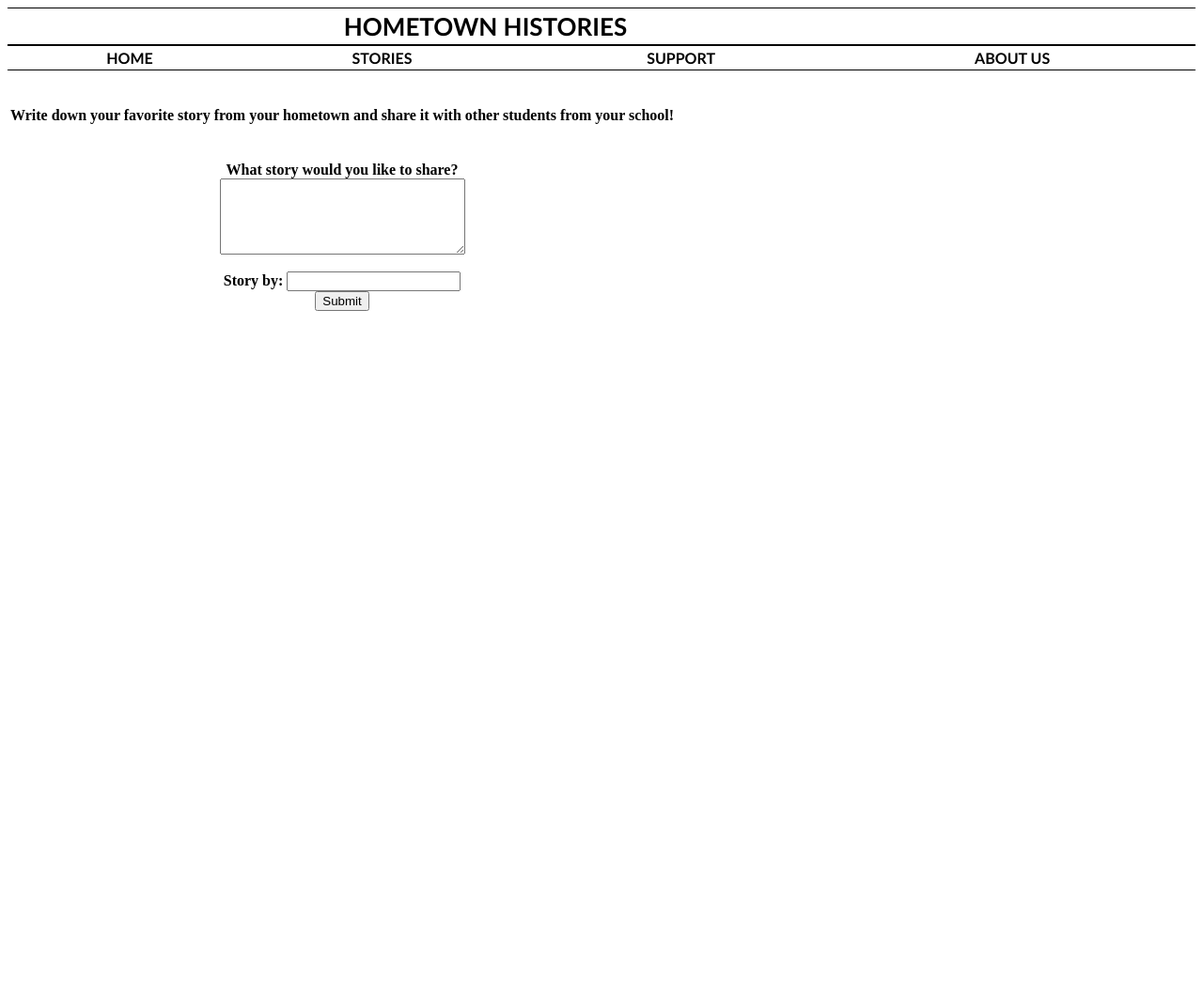
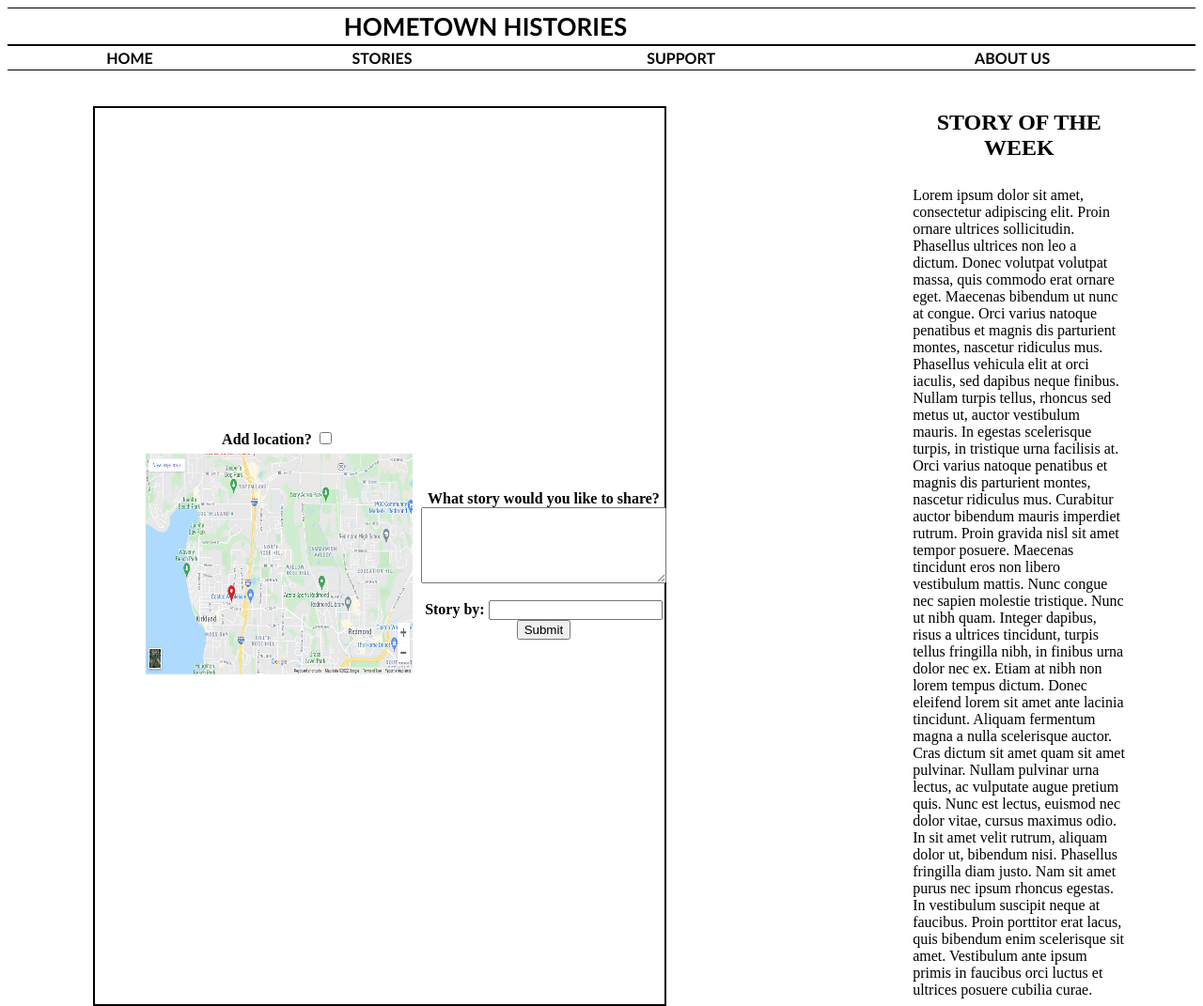
Before and after one commit to professor-forward/project-matt, a plain HTML site: page index.html in a window 1280 px wide. Shown: the top 1071 px of the page at 94% size. Before the commit the page ends 800 px from the top, so only its background shows below. Drawn offline with Linux system fonts and the light colour scheme.

Commit message:
Adds HTML and CSS for mockup submission square and story of the week feature, as well as the start of the about us section

```diff
--- a/index.html
+++ b/index.html
@@ -21,6 +21,29 @@
 	font-size: 26px;
 	font-family: Trebuchet MS
 }
+.leftTable{
+	padding-bottom:10px;
+	margin-left:5%;
+	border-collapse: collapse;
+	width:30%;
+}
+.maps{
+	width:30%;
+	padding-left: 10px;
+}
+.sub{
+	padding-right: 25px;
+}
+.leftPane{
+	border: 2px solid black;
+	padding-left: 5px;
+}
+.rightTitle{
+	text-align: center;
+}
+.rightContent{
+	padding: 5px;
+}
 </style>
 <table class="navbar">
 	<tr>
@@ -37,17 +60,24 @@
 </table>
 <br>
 <br>
-<table>
+<table class="contentPane">
 	<tr>
-		<th>Write down your favorite story from your hometown and share it with other students from your school!</th>
-	</tr>
+		<td style="width:5%"></td>
+		<td class="leftPane">
+			<table class="leftTable">
 				<tr>
-		<th>
+					<th class="maps">
+						<label for="loc">Add location?</label>
+						<input type="checkbox" form="storysub" id="loc">
+						<img src="mapsMockup.jpg" style="width:300px;height:250px;">
+					</th>
+					<th class="sub">
 
 						<form id="storysub">
-
-				<br><br><label for="story">What story would you like to share?</label><br>
-				<textarea name="story" form="storysub" id="story" rows=5 cols=30></textarea><br><br>
+							<br><br>
+							<label for="story">What story would you like to share?</label>
+							<br>
+							<textarea name="story" form="storysub" id="story" rows=5 cols=30 required></textarea><br><br>
 							<label for="name">Story by:</label>
 							<input type="text" id="name"><br>
 							<input type="submit">
@@ -55,4 +85,34 @@
 					</th>
 				</tr>
 			</table>
+		</td>
+		<td style="width: 20%;"></td>
+		<td>
+			<table class="rightTable">
+				<tr>
+					<td class="rightTitle">
+						<h2>STORY OF THE WEEK</h2>
+					</td>
+				</tr>
+				<tr>
+					<td class="rightContent">
+						<p>Lorem ipsum dolor sit amet, consectetur adipiscing elit. Proin ornare ultrices sollicitudin. Phasellus ultrices non leo a dictum. Donec volutpat volutpat massa, quis commodo erat ornare eget. Maecenas bibendum ut nunc at congue. Orci varius natoque penatibus et magnis dis parturient montes, nascetur ridiculus mus. Phasellus vehicula elit at orci iaculis, sed dapibus neque finibus. Nullam turpis tellus, rhoncus sed metus ut, auctor vestibulum mauris. In egestas scelerisque turpis, in tristique urna facilisis at. Orci varius natoque penatibus et magnis dis parturient montes, nascetur ridiculus mus. Curabitur auctor bibendum mauris imperdiet rutrum. Proin gravida nisl sit amet tempor posuere. Maecenas tincidunt eros non libero vestibulum mattis.
+
+						Nunc congue nec sapien molestie tristique. Nunc ut nibh quam. Integer dapibus, risus a ultrices tincidunt, turpis tellus fringilla nibh, in finibus urna dolor nec ex. Etiam at nibh non lorem tempus dictum. Donec eleifend lorem sit amet ante lacinia tincidunt. Aliquam fermentum magna a nulla scelerisque auctor. Cras dictum sit amet quam sit amet pulvinar. Nullam pulvinar urna lectus, ac vulputate augue pretium quis. Nunc est lectus, euismod nec dolor vitae, cursus maximus odio. In sit amet velit rutrum, aliquam dolor ut, bibendum nisi. Phasellus fringilla diam justo. Nam sit amet purus nec ipsum rhoncus egestas. In vestibulum suscipit neque at faucibus. Proin porttitor erat lacus, quis bibendum enim scelerisque sit amet. Vestibulum ante ipsum primis in faucibus orci luctus et ultrices posuere cubilia curae.</p>
+					</td>
+				</tr>
+			</table>
+		</td>
+		<td style="width:5%;"></td>
+	</tr>
+	<tr>
+		<td><br><br><br><br><br><br><br><br></td>
+	</tr>
+	<tr>
+		<td>
+			<h2>ABOUT US</h2>
+		</td>
+	</tr>
+</table>
+
 </html>
```
Lines whose indentation alone changed are shown as unchanged.
